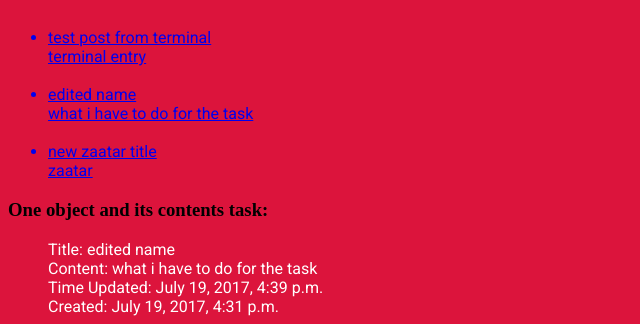
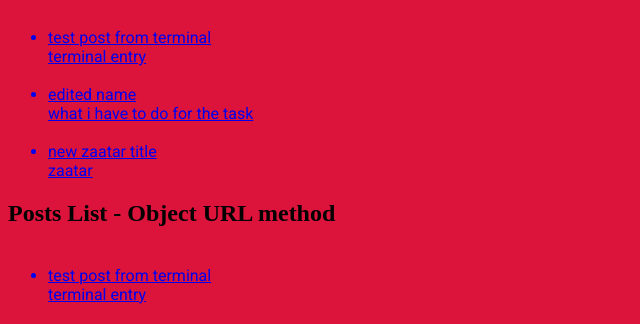
Before and after one commit to yalghanim/blogproject, a Django app: page /list/ in a window 1280 px wide. Shown: the part 534-858 px from the top of the page, without its empty margins (0-640 px from the left). Run offline with Django 3.2, Linux system fonts and the light colour scheme; data comes from the database, SQL or seed files in the repository.

Commit message:
created form page + dynamic URL

```diff
--- a/blogproject/blogproject/urls.py
+++ b/blogproject/blogproject/urls.py
@@ -18,6 +18,6 @@ from django.contrib import admin
 
 urlpatterns = [
     url(r'^admin/', admin.site.urls),
-    url(r'^', include('post.urls'))
+    url(r'^', include('post.urls', namespace="posts")),
 
 ]
--- a/blogproject/post/models.py
+++ b/blogproject/post/models.py
@@ -1,4 +1,5 @@
 from django.db import models
+from django.core.urlresolvers import reverse
 
 class Post(models.Model):
 	title = models.CharField(max_length=140)
@@ -8,3 +9,6 @@ class Post(models.Model):
 
 	def __str__(self):
 		return self.title
+
+	def absurl(self):
+		return reverse("posts:id", kwargs={"post_number": self.id})
--- a/blogproject/post/templates/list.html
+++ b/blogproject/post/templates/list.html
@@ -45,11 +45,19 @@
 <ul>
 	{% for instance in post_list %}
 		<br>
-		<a href="{% url 'id' post_number=instance.id %}"><li>{{instance.title}}<br>
+		<a href="{% url 'posts:id' post_number=instance.id %}"><li>{{instance.title}}<br>
 		{{instance.content}}</li></a>
 	{% endfor %}
 </ul>
 
+<h2> Posts List - Object URL method</h2>
+<ul>
+	{% for x in post_list %}
+		<br>
+		<a href="{{x.absurl}}"><li>{{x.title}}<br>
+		{{x.content}}</li></a>
+	{% endfor %}
+</ul>
 <h3>One object and its contents task:</h3>
 <ul id="new">
 Title: {{post_one.title}}<br>
--- a/blogproject/post/templates/obj.html
+++ b/blogproject/post/templates/obj.html
@@ -22,7 +22,6 @@
 </head>
 <body>
 <h1>ID Page</h1>
-<h2></h2>
 <ul id="new">
 Title: {{input.title}}<br>
 Content: {{input.content}}<br>
@@ -30,7 +29,7 @@ Time Updated: {{input.updated}}<br>
 Created: {{input.timestamp}}
 </ul>
 <br><br>
-<a href="{% url 'list' %}">Go back to list</a>
+<a href="{% url 'posts:list' %}">Go back to list</a>
 <br><br>
 <div>
 <iframe width="600" height="450" src="https://www.youtube.com//embed/cpPG0bKHYKc">
--- a/blogproject/post/urls.py
+++ b/blogproject/post/urls.py
@@ -13,7 +13,8 @@ urlpatterns = [
     url(r'^view/$', views.post_view, name="view"),
     url(r'^index/$', views.post_index, name="index"),
     url(r'^fourth/$', views.post_fourth, name="fourth"),
-    url(r'^id/(?P<post_number>\d+)/$', views.post_id, name="id")
+    url(r'^id/(?P<post_number>\d+)/$', views.post_id, name="id"),
+    url(r'^form/$',  views.post_create, name="form")
 
 #carrot ^ defines where URL begins and dollar sign $ where URL ends
 ]
--- a/blogproject/post/views.py
+++ b/blogproject/post/views.py
@@ -2,6 +2,7 @@ from django.shortcuts import render
 from django.http import HttpResponse
 from .models import Post
 from django.shortcuts import get_object_or_404
+from .forms import PostForm
 
 def home(request):
 	return HttpResponse("<h1> شغال </h1><br><br><h3>THIS STUFF IS EASY</h3>")
@@ -43,4 +44,9 @@ def post_index(request):
 def post_fourth(request):
 	return render(request, 'fourth.html', {})
 
-# Create your views here.
+def post_create(request):
+	form = PostForm()
+	context = {
+		"form":form,
+	}
+	return render(request, 'form.html', context)
```
Also changed, not shown: blogproject/post/forms.py (added, +9 -0 lines), blogproject/post/templates/form.html (added, +23 -0 lines).
